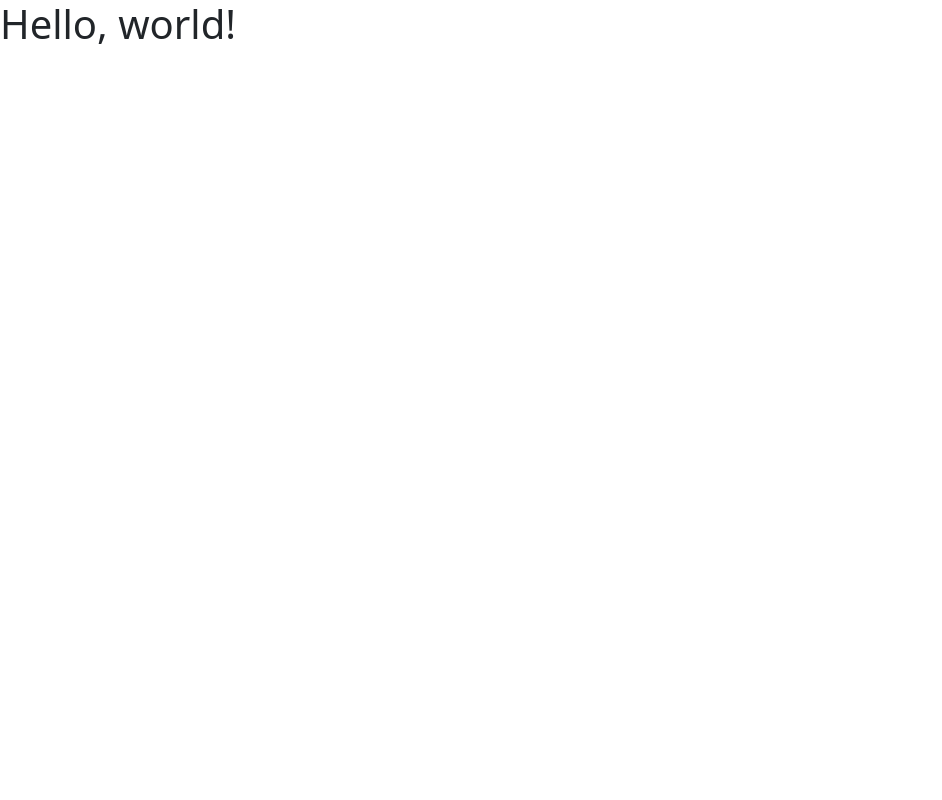
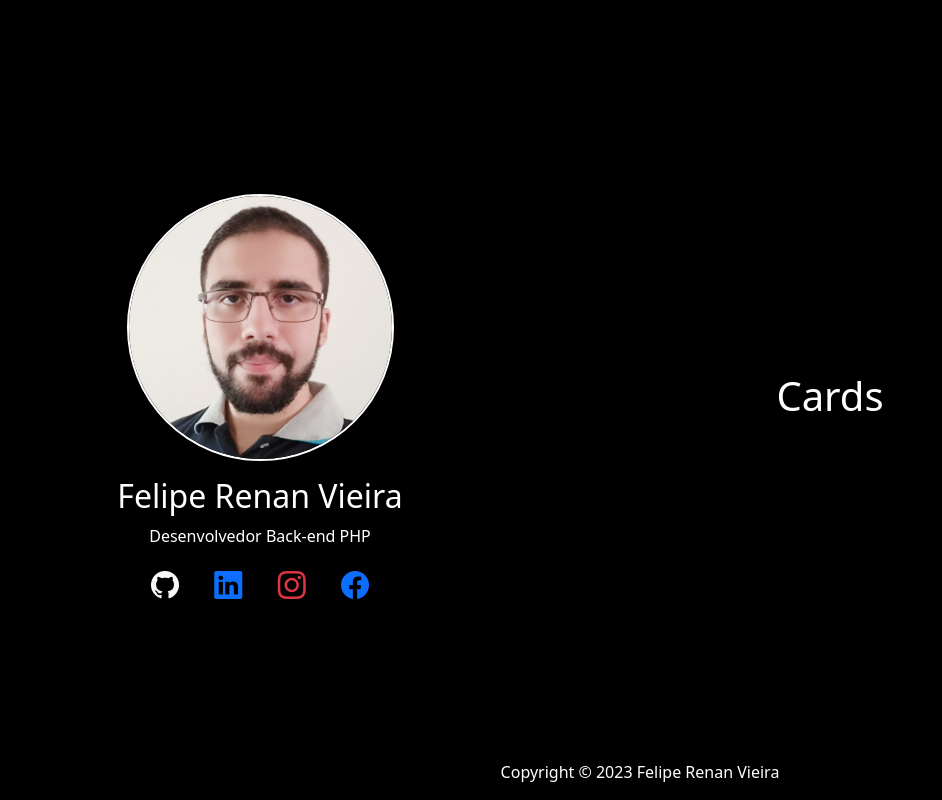
Before and after one commit to frv-dev/frv-dev.github.com, a plain HTML site: page index.html in a window 1280 px wide. Shown: the whole page, without its empty margins (0-942 px from the left). Drawn offline with nearby package versions, Linux system fonts and the light colour scheme.

Commit message:
profile photo and social media links

```diff
--- /dev/null
+++ b/css/main.css
@@ -0,0 +1,14 @@
+main {
+  height: 100vh;
+}
+
+.image-profile {
+  border-radius: 50%;
+  width: 75%;
+}
+
+@media screen and (min-width: 446px) and (max-width: 992px) {
+  .image-profile {
+    width: 50%;
+  }
+}
--- a/index.html
+++ b/index.html
@@ -1,14 +1,64 @@
 <!doctype html>
-<html lang="en">
+<html lang="pt-BR">
+
 <head>
   <meta charset="utf-8">
   <meta name="viewport" content="width=device-width, initial-scale=1">
   <title>Bootstrap demo</title>
-    <link href="https://cdn.jsdelivr.net/npm/bootstrap@5.3.2/dist/css/bootstrap.min.css" rel="stylesheet" integrity="sha384-T3c6CoIi6uLrA9TneNEoa7RxnatzjcDSCmG1MXxSR1GAsXEV/Dwwykc2MPK8M2HN" crossorigin="anonymous">
+  <link href="https://cdn.jsdelivr.net/npm/bootstrap@5.3.2/dist/css/bootstrap.min.css" rel="stylesheet"
+    integrity="sha384-T3c6CoIi6uLrA9TneNEoa7RxnatzjcDSCmG1MXxSR1GAsXEV/Dwwykc2MPK8M2HN" crossorigin="anonymous">
+  <link rel="stylesheet" href="https://cdn.jsdelivr.net/npm/bootstrap-icons@1.11.1/font/bootstrap-icons.css">
+  <link rel="stylesheet" href="./css/main.css" />
 </head>
-  <body>
-    <h1>Hello, world!</h1>
-    <script src="https://cdn.jsdelivr.net/npm/@popperjs/core@2.11.8/dist/umd/popper.min.js" integrity="sha384-I7E8VVD/ismYTF4hNIPjVp/Zjvgyol6VFvRkX/vR+Vc4jQkC+hVqc2pM8ODewa9r" crossorigin="anonymous"></script>
-    <script src="https://cdn.jsdelivr.net/npm/bootstrap@5.3.2/dist/js/bootstrap.min.js" integrity="sha384-BBtl+eGJRgqQAUMxJ7pMwbEyER4l1g+O15P+16Ep7Q9Q+zqX6gSbd85u4mG4QzX+" crossorigin="anonymous"></script>
+
+<body class="bg-black">
+
+  <div class="container">
+    <main class="row">
+      <section class="col-12 col-lg-4 text-center mt-auto mb-auto">
+        <img src="./img/profile.jpg" alt="Felipe Renan Vieira" class="image-profile mb-3 border border-2 border-white">
+        <h2 class="text-white">Felipe Renan Vieira</h2>
+        <p class="text-white">Desenvolvedor Back-end PHP</p>
+
+        <div class="row mr-auto">
+          <div class="col-2 offset-2 col-sm-1 offset-sm-4 col-lg-2 offset-lg-2">
+            <a href="https://github.com/frv-dev" target="_blank" class="text-light">
+              <i class="bi bi-github fs-3"></i>
+            </a>
+          </div>
+          <div class="col-2 col-sm-1 col-lg-2">
+            <a href="https://linkedin.com/in/felipe-renan-vieira/" target="_blank" class="text-primary">
+              <i class="bi bi-linkedin fs-3"></i>
+            </a>
+          </div>
+          <div class="col-2 col-sm-1 col-lg-2">
+            <a href="https://instagram.com/felipe.renan.vieira/" target="_blank" class="text-danger">
+              <i class="bi bi-instagram fs-3"></i>
+            </a>
+          </div>
+          <div class="col-2 col-sm-1 col-lg-2">
+            <a href="https://facebook.com/felipe.r.vieira.5" target="_blank" class="text-primary">
+              <i class="bi bi-facebook fs-3"></i>
+            </a>
+          </div>
+        </div>
+      </section>
+      <section class="col-12 col-lg-8 text-center mt-auto mb-auto">
+        <h1 class="text-white">Cards</h1>
+      </section>
+    </main>
+
+    <footer class="row fixed-bottom text-center">
+      <p class="text-white">Copyright © 2023 Felipe Renan Vieira</p>
+    </footer>
+  </div>
+
+  <script src="https://cdn.jsdelivr.net/npm/@popperjs/core@2.11.8/dist/umd/popper.min.js"
+    integrity="sha384-I7E8VVD/ismYTF4hNIPjVp/Zjvgyol6VFvRkX/vR+Vc4jQkC+hVqc2pM8ODewa9r"
+    crossorigin="anonymous"></script>
+  <script src="https://cdn.jsdelivr.net/npm/bootstrap@5.3.2/dist/js/bootstrap.min.js"
+    integrity="sha384-BBtl+eGJRgqQAUMxJ7pMwbEyER4l1g+O15P+16Ep7Q9Q+zqX6gSbd85u4mG4QzX+"
+    crossorigin="anonymous"></script>
 </body>
+
 </html>
```
Also changed, not shown: img/profile.jpg (added), 2 other files. Lines whose indentation alone changed are shown as unchanged.
